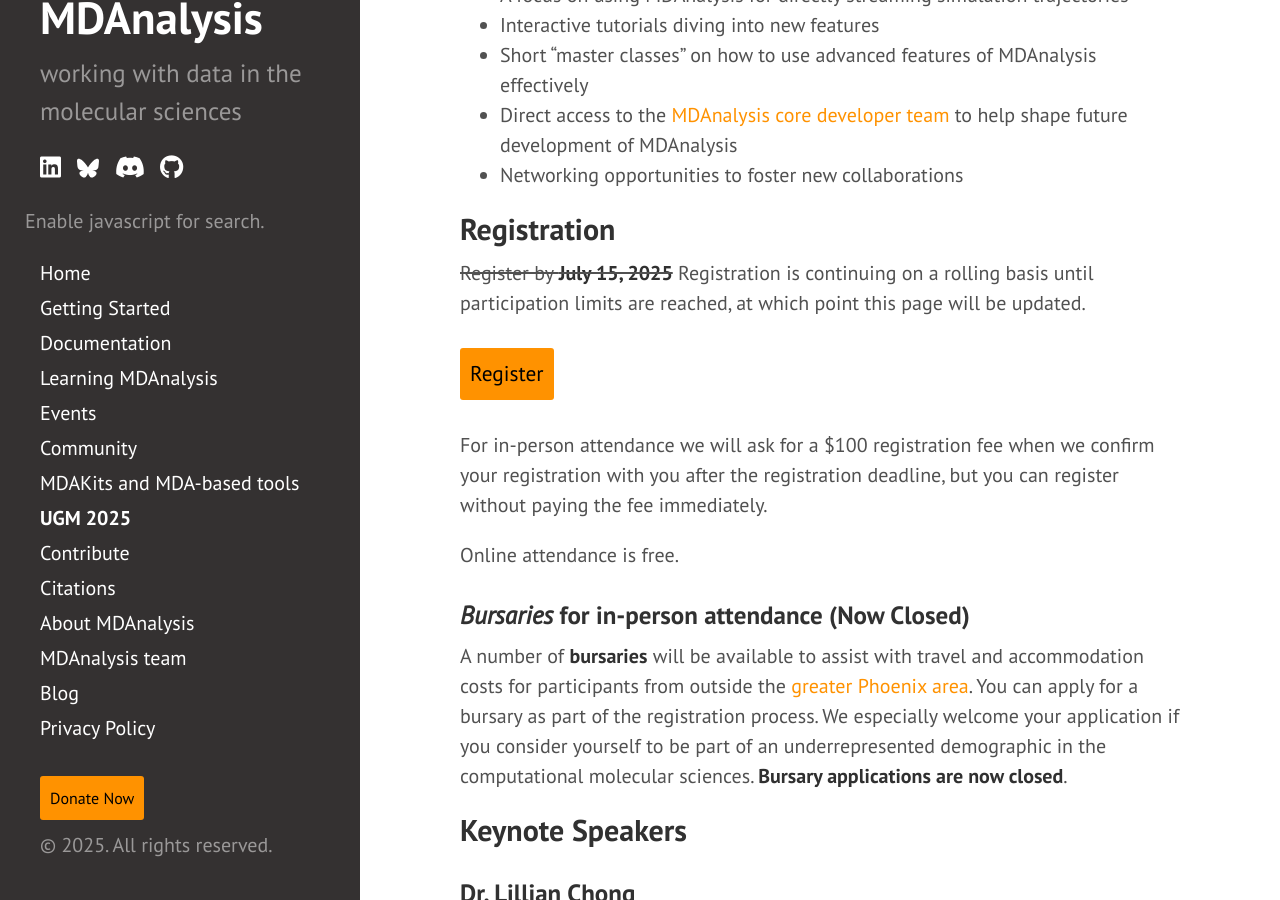
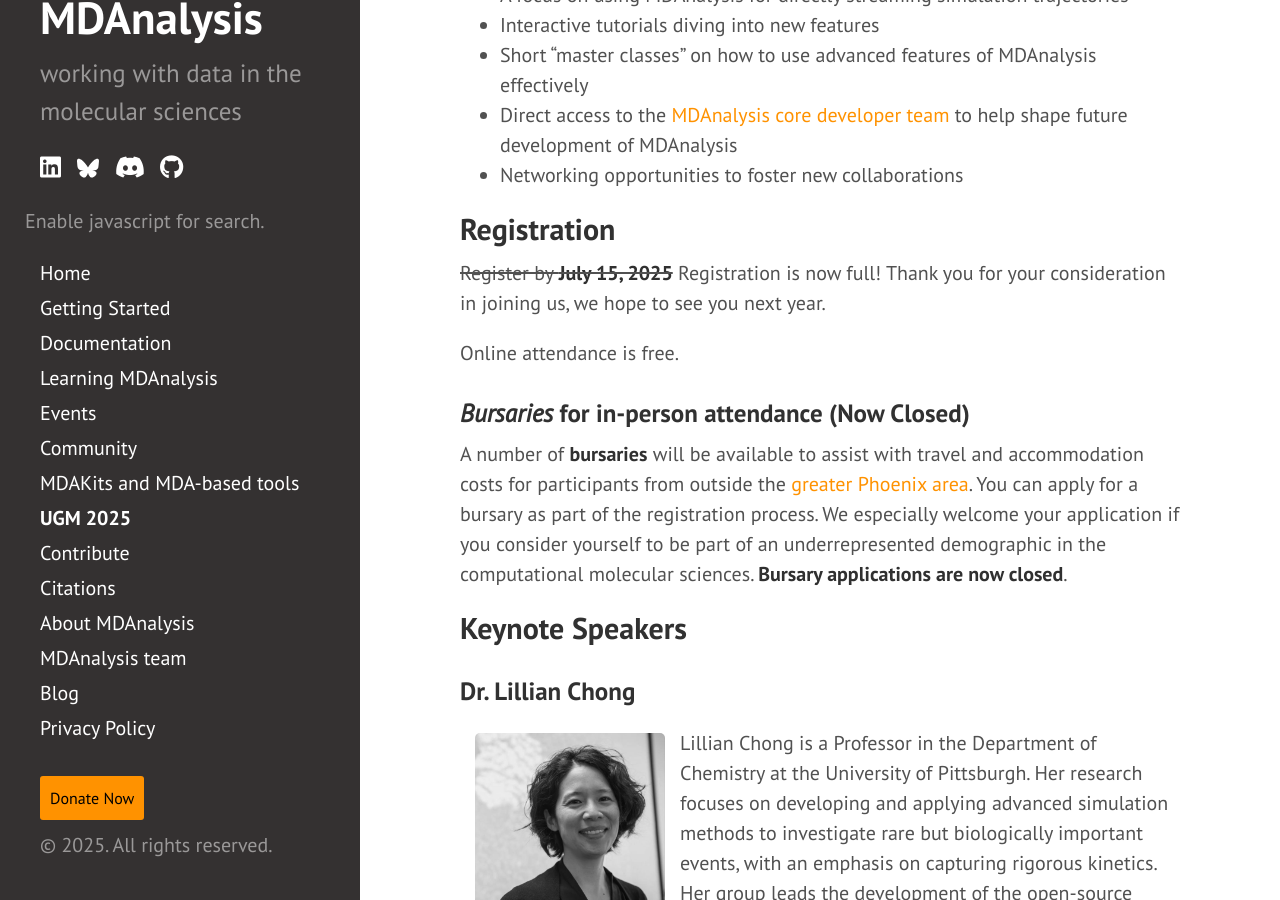
Before and after one commit to MDAnalysis/MDAnalysis.github.io, a Jekyll site: the page built from pages/ugm2025.md, in a window 1280 px wide and 900 px high, scrolled down 1490 px. Built offline with Jekyll 4.4.1, drawn with Linux system fonts in a browser that asks for light colours; comment, search, counter and statistics services are not loaded.

Commit message:
Close registration (#480)

```diff
--- a/pages/ugm2025.md
+++ b/pages/ugm2025.md
@@ -37,11 +37,7 @@ You can expect:
 
 ## Registration
 
-~~Register by **July 15, 2025**~~ Registration is continuing on a rolling basis until participation limits are reached, at which point this page will be updated.
-
-<a href="https://forms.gle/bPvVTMpzBkyCRtNA7" target="_blank" style="background:#FF9200;padding:10px;margin:10px 0px;text-align:center;text-decoration:none;font-size:16pt;color:#000000;display:inline-block;border-radius:3px">Register</a>
-
-For in-person attendance we will ask for a $100 registration fee when we confirm your registration with you after the registration deadline, but you can register without paying the fee immediately.
+~~Register by **July 15, 2025**~~ Registration is now full! Thank you for your consideration in joining us, we hope to see you next year.
 
 Online attendance is free.
 
```
